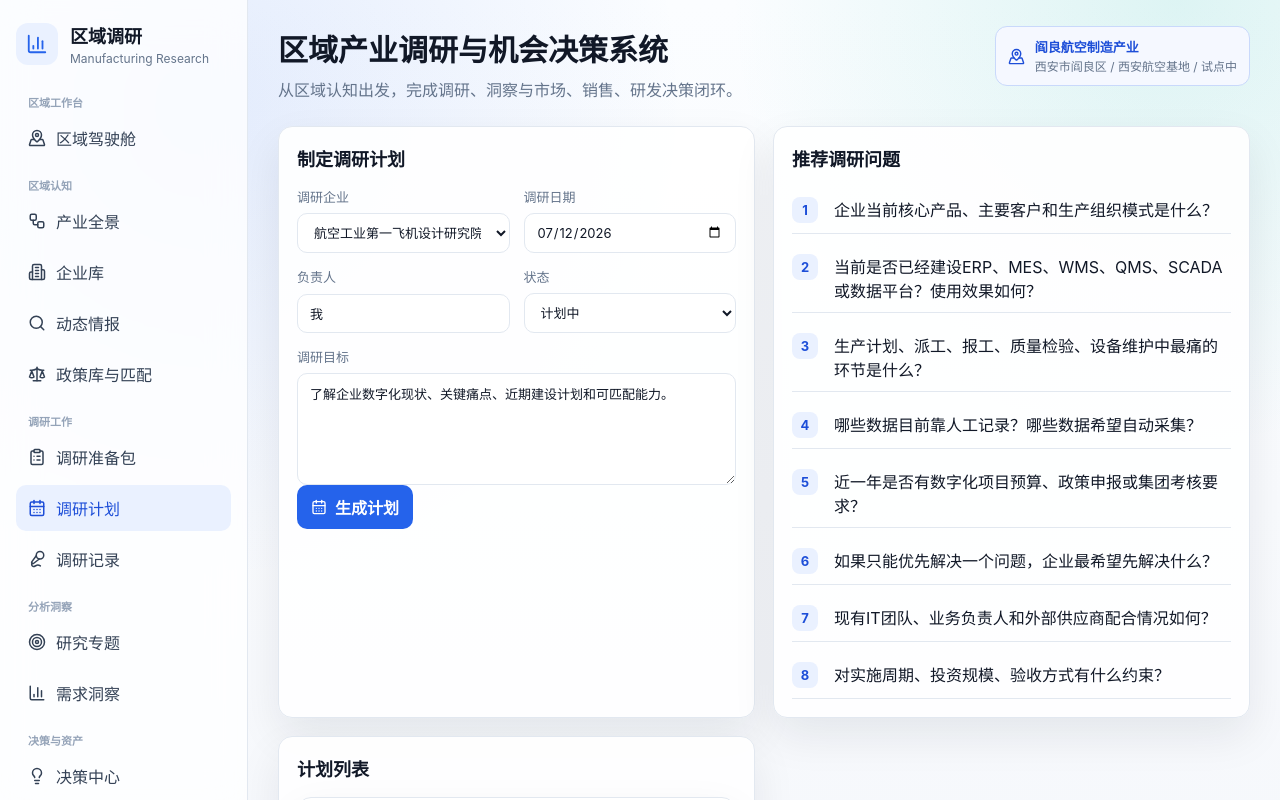
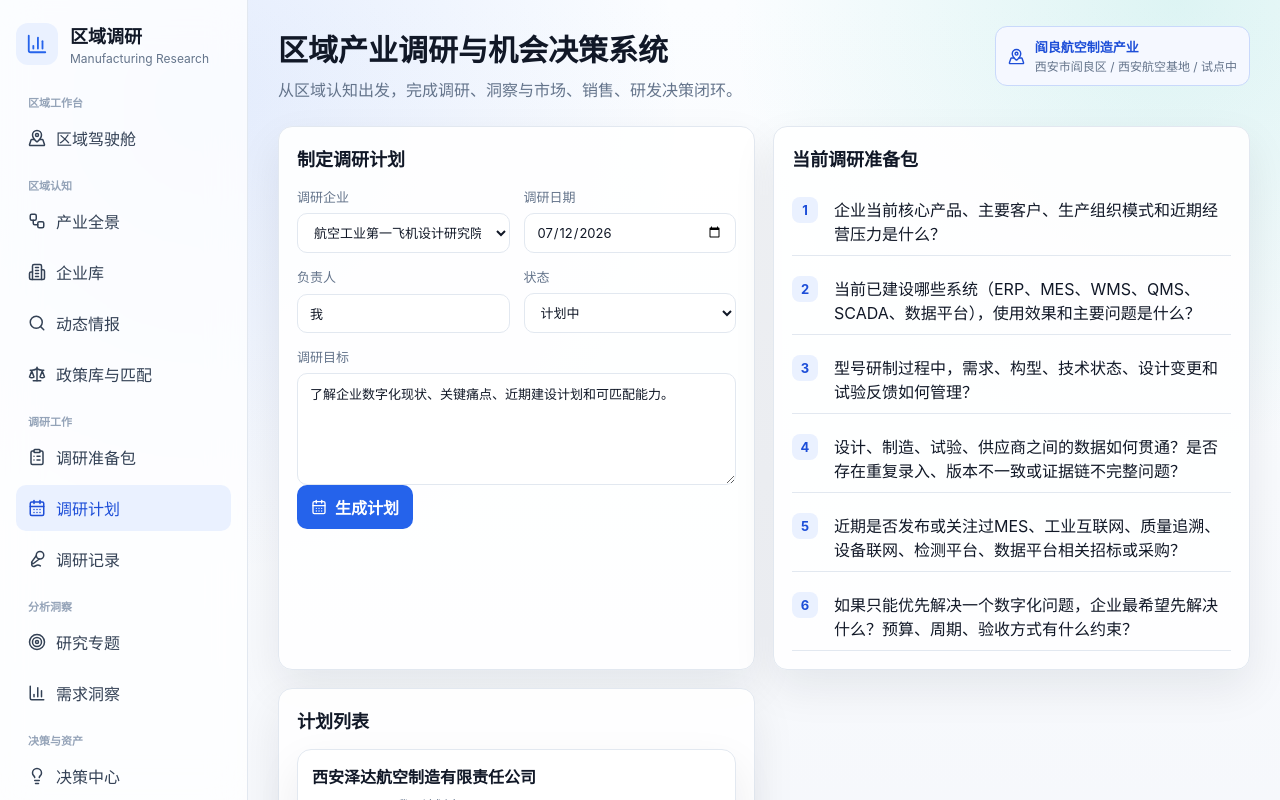
Before and after one commit to zhang-lei-git/IndustryResearch, a React (Vite) app: page / in a window 1280 px wide. Both pictures are taken after a click on the button "调研计划". Shown: the top 800 px of the page. Built offline with nearby package versions, Linux system fonts and the light colour scheme.

Commit message:
feat: persist contextual research preparation

```diff
--- a/src/App.tsx
+++ b/src/App.tsx
@@ -158,17 +158,6 @@ const yanliangCompanies: ResearchCompany[] = [
   yanliangCompany("陕西金宇航空科技有限公司", "航空维修/航材保障", "成长型企业", "航材保障/维修制造", "成长型企业", 47, "公开信息提及航空器材保障、维修制造等业务。"),
   yanliangCompany("西安市航空基地天翼航空科技有限公司", "无人机研发制造", "成长型企业", "低空经济/无人机", "成长型企业", 50, "公开资料称其主营无人机新技术开发、推广、应用、制造、销售。"),
   yanliangCompany("西安鑫旺矿业设备有限公司", "矿业设备再制造", "成长型企业", "专用设备/再制造", "成长型企业", 45, "公开招聘信息称其从事液压千斤制造与维修、液压缸制造、综采支架维修等。")
-];
-
-const questionBank = [
-  "企业当前核心产品、主要客户和生产组织模式是什么？",
-  "当前是否已经建设ERP、MES、WMS、QMS、SCADA或数据平台？使用效果如何？",
-  "生产计划、派工、报工、质量检验、设备维护中最痛的环节是什么？",
-  "哪些数据目前靠人工记录？哪些数据希望自动采集？",
-  "近一年是否有数字化项目预算、政策申报或集团考核要求？",
-  "如果只能优先解决一个问题，企业最希望先解决什么？",
-  "现有IT团队、业务负责人和外部供应商配合情况如何？",
-  "对实施周期、投资规模、验收方式有什么约束？"
 ];
 
 export function App() {
@@ -1012,7 +1001,10 @@ function QuestionGenerator({ state, setState, selectedCompanyId, setSelectedComp
           date: new Date().toISOString().slice(0, 10),
           owner: "我",
           objective: `围绕企业类型“${selectedCompany.companyType}”和产业链位置“${selectedCompany.chainPosition}”开展调研：\n${draftQuestions.map((item, index) => `${index + 1}. ${item}`).join("\n")}`,
-          status: "计划中"
+          status: "计划中",
+          questionSnapshot: draftQuestions,
+          topicIds: Array.from(new Set(companyIntelligence.flatMap((item) => item.topicIds))),
+          intelligenceIds: companyIntelligence.map((item) => item.id)
         }
       ]
     });
@@ -1104,10 +1096,22 @@ function Plans({ state, setState }: { state: AppState; setState: (state: AppStat
     objective: "了解企业数字化现状、关键痛点、近期建设计划和可匹配能力。",
     status: "计划中"
   });
+  const selectedCompany = state.companies.find((company) => company.id === draft.companyId);
+  const preparedQuestions = selectedCompany ? buildResearchQuestions(selectedCompany, state) : [];
+  const linkedIntelligence = selectedCompany ? state.intelligence.filter((item) => intelligenceBelongsToCompany(item, selectedCompany.id) && intelligenceIsRelevant(item)) : [];
 
   function createPlan() {
     if (!draft.companyId) return;
-    setState({ ...state, plans: [...state.plans, { ...draft, id: uid() }] });
+    setState({
+      ...state,
+      plans: [...state.plans, {
+        ...draft,
+        id: uid(),
+        questionSnapshot: preparedQuestions,
+        topicIds: Array.from(new Set(linkedIntelligence.flatMap((item) => item.topicIds))),
+        intelligenceIds: linkedIntelligence.map((item) => item.id)
+      }]
+    });
   }
 
   return (
@@ -1125,10 +1129,12 @@ function Plans({ state, setState }: { state: AppState; setState: (state: AppStat
         <label>调研目标<textarea value={draft.objective} onChange={(event) => setDraft({ ...draft, objective: event.target.value })} /></label>
         <button className="button" type="button" onClick={createPlan}><CalendarDays size={16} /> 生成计划</button>
       </Panel>
-      <Panel title="推荐调研问题">
+      <Panel title="当前调研准备包">
         <div className="question-list">
-          {questionBank.map((question, index) => <div className="question" key={question}><strong>{index + 1}</strong><span>{question}</span></div>)}
-        </div>
+          {preparedQuestions.map((question, index) => <div className="question" key={question}><strong>{index + 1}</strong><span>{question}</span></div>)}
+          {!preparedQuestions.length ? <div className="empty-stage">请选择企业后生成调研问题。</div> : null}
+        </div>
+        {linkedIntelligence.length ? <div className="research-context"><strong>本次计划将关联动态情报</strong>{linkedIntelligence.map((item) => <span key={item.id}>{item.type}：{item.title}</span>)}</div> : null}
       </Panel>
       <Panel title="计划列表">
         <div className="card-list">
@@ -1314,7 +1320,7 @@ function Field({ label, value, onChange, type = "text" }: { label: string; value
 }
 
 function PlanCard({ plan, company }: { plan: ResearchPlan; company?: ResearchCompany }) {
-  return <div className="data-card"><strong>{company?.name ?? "-"}</strong><span>{plan.date} / {plan.owner} / {plan.status}</span><p>{plan.objective}</p></div>;
+  return <div className="data-card"><strong>{company?.name ?? "-"}</strong><span>{plan.date} / {plan.owner} / {plan.status}{plan.questionSnapshot?.length ? ` / 问题 ${plan.questionSnapshot.length} 条` : ""}</span><p>{plan.objective}</p></div>;
 }
 
 function RecordCard({ record, company }: { record: ResearchRecord; company?: ResearchCompany }) {
--- a/src/domain/types.ts
+++ b/src/domain/types.ts
@@ -25,6 +25,9 @@ export type ResearchPlan = {
   owner: string;
   objective: string;
   status: "计划中" | "已完成";
+  questionSnapshot?: string[];
+  topicIds?: string[];
+  intelligenceIds?: string[];
 };
 
 export type NeedItem = {
```
